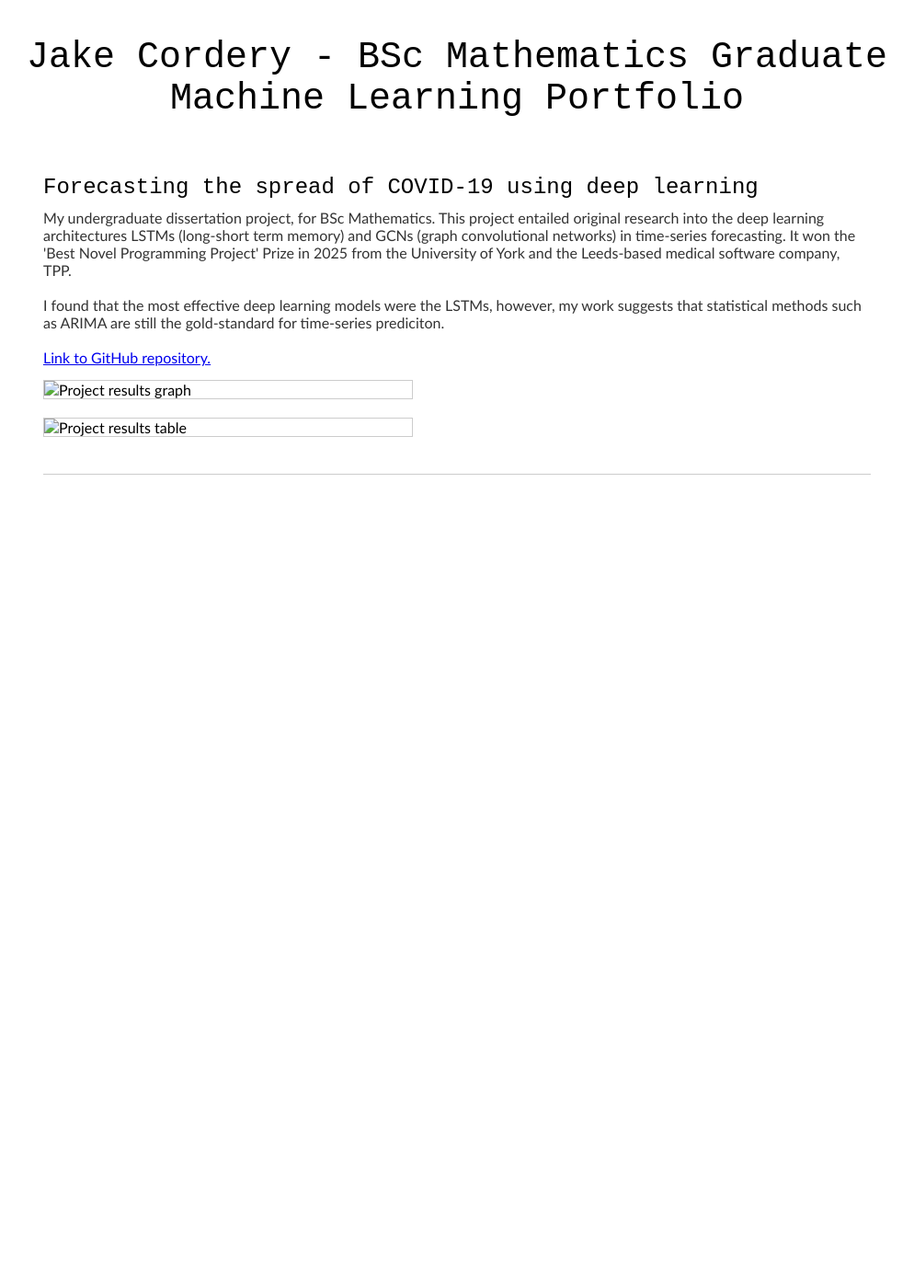
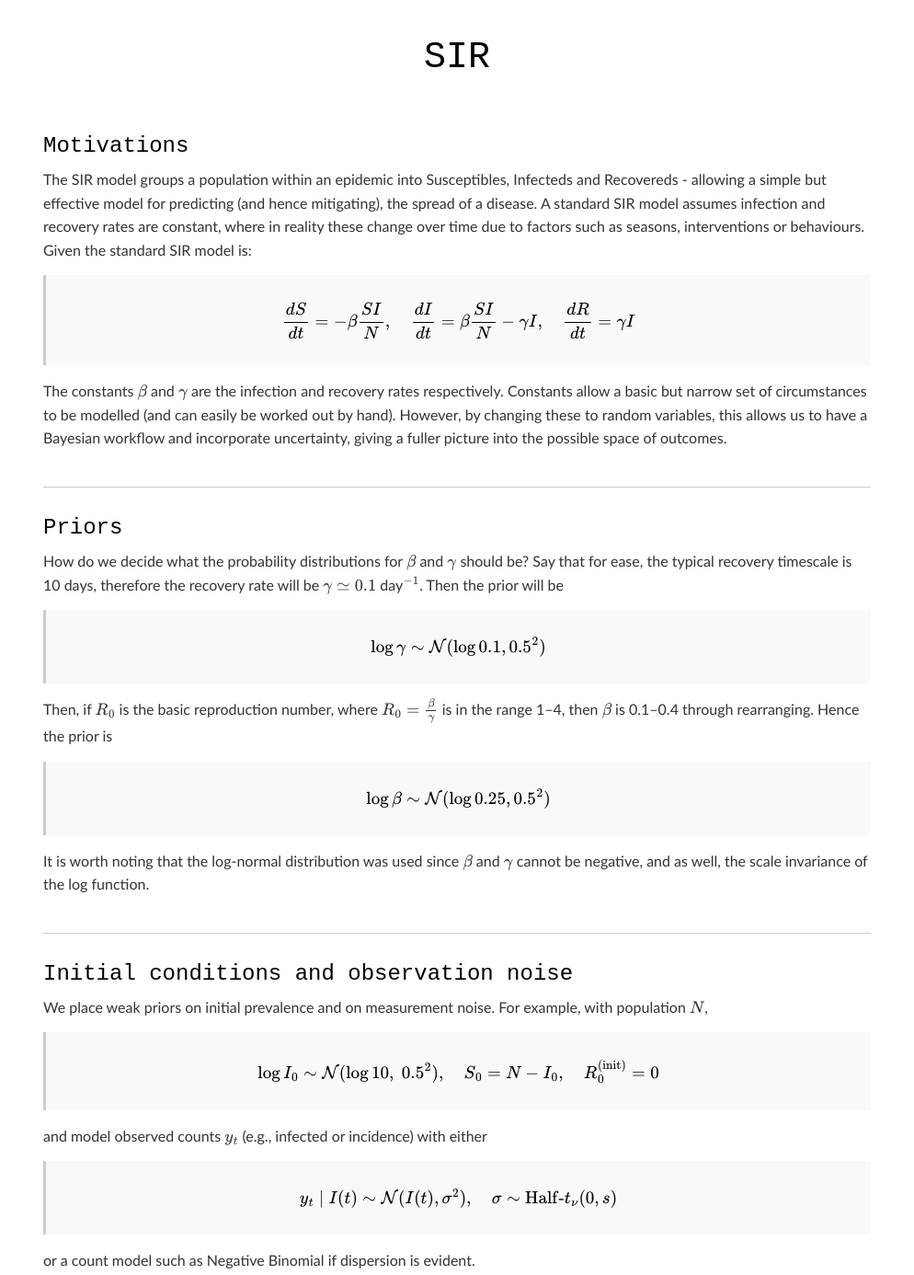
Before and after one commit to JIC1444/JIC1444.github.io, a plain HTML site: page scientific-programming-julia/index.html in a window 1280 px wide. Shown: the whole page at 92% size, without its empty margins (143-1137 px from the left). Before the commit the page ends 800 px from the top, so only its background shows below. Drawn offline with nearby package versions, Linux system fonts and the light colour scheme.

Commit message:
Julia Update

```diff
--- a/scientific-programming-julia/index.html
+++ b/scientific-programming-julia/index.html
@@ -39,14 +39,16 @@
             font-size: 1rem;
             color: #333;
             margin-bottom: 15px;
+            line-height: 1.6;
         }
 
-        .project img {
-            width: 100%;
-            max-width: 400px;
-            display: block;
-            margin-bottom: 20px;
-            border: 1px solid #ccc;
+        .equation {
+            font-family: "Courier New", Courier, monospace;
+            background: #f9f9f9;
+            padding: 10px;
+            border-left: 3px solid #ccc;
+            margin: 15px 0;
+            overflow-x: auto;
         }
 
         hr {
@@ -55,34 +57,89 @@
             border-top: 1px solid #ccc;
         }
     </style>
+    <!-- MathJax for equations -->
+    <script src="https://polyfill.io/v3/polyfill.min.js?features=es6"></script>
+    <script id="MathJax-script" async
+        src="https://cdn.jsdelivr.net/npm/mathjax@3/es5/tex-mml-chtml.js">
+    </script>
 </head>
 <body>
+    <header>SIR</header>
 
-    <header>
-        Jake Cordery - BSc Mathematics Graduate<br>Machine Learning Portfolio
-    </header>
     <section>
+        <div class="project">
+            <div class="project-title">Motivations</div>
+            <div class="project-description">
+                The SIR model groups a population within an epidemic into Susceptibles, Infecteds and Recovereds - allowing a simple but effective model for predicting (and hence mitigating), the spread of a disease.
+                A standard SIR model assumes infection and recovery rates are constant, where in reality these change over time due to factors such as seasons, interventions or behaviours.
+                Given the standard SIR model is:
+            </div>
+            <div class="equation">
+                \[
+                \frac{dS}{dt} = - \beta \frac{SI}{N}, \quad
+                \frac{dI}{dt} = \beta \frac{SI}{N} - \gamma I, \quad
+                \frac{dR}{dt} = \gamma I
+                \]
+            </div>
+            <div class="project-description">
+                The constants \(\beta\) and \(\gamma\) are the infection and recovery rates respectively.
+                Constants allow a basic but narrow set of circumstances to be modelled (and can easily be worked out by hand). However, by changing these to random variables, this allows us to have a Bayesian workflow and incorporate uncertainty, giving a fuller picture into the possible space of outcomes.
+            </div>
+        </div>
 
-        <!-- Project 2 DISSERTATION-->
-        <div class="project">
-            <div class="project-title">Forecasting the spread of COVID-19 using deep learning</div>
-            <div class="project-description">My undergraduate dissertation project,
-                for BSc Mathematics. This project entailed original research into
-                the deep learning architectures LSTMs (long-short term memory) and
-                GCNs (graph convolutional networks) in time-series forecasting. It
-                won the 'Best Novel Programming Project' Prize in 2025 from the
-                University of York and the Leeds-based medical software company, TPP.
-                <br><br>
-                I found that the most effective deep learning models were the LSTMs,
-                however, my work suggests that statistical methods such as ARIMA
-                are still the gold-standard for time-series prediciton.
-                <br><br>
-                <a href="https://github.com/JIC1444/Forecasting-Covid" target="_blank" rel="noopener noreferrer">Link to GitHub repository.</a>
-            </div>
-            <img src="images/forecasting_covid_results_graph.png" alt="Project results graph"><img src="images/forecasting_covid_results_table.png" alt="Project results table">
-        </div>
         <hr>
 
+        <div class="project">
+            <div class="project-title">Priors</div>
+            <div class="project-description">
+                How do we decide what the probability distributions for \(\beta\) and \(\gamma\) should be? Say that for ease, the typical recovery timescale is 10 days, therefore the recovery rate will be \(\gamma \simeq 0.1\) day\(^{-1}\).
+                Then the prior will be
+            </div>
+            <div class="equation">
+                \[
+                \log \gamma \sim \mathcal{N}(\log 0.1, 0.5^2)
+                \]
+            </div>
+            <div class="project-description">
+                Then, if \(R_0\) is the basic reproduction number, where \(R_0 = \frac{\beta}{\gamma}\) is in the range 1–4, then \(\beta\) is 0.1–0.4 through rearranging. Hence the prior is
+            </div>
+            <div class="equation">
+                \[
+                \log \beta \sim \mathcal{N}(\log 0.25, 0.5^2)
+                \]
+            </div>
+            <div class="project-description">
+                It is worth noting that the log-normal distribution was used since \(\beta\) and \(\gamma\) cannot be negative, and as well, the scale invariance of the log function.
+            </div>
+        </div>
 
+        <hr>
+
+        <div class="project">
+            <div class="project-title">Initial conditions and observation noise</div>
+            <div class="project-description">
+                We place weak priors on initial prevalence and on measurement noise. For example, with population \(N\),
+            </div>
+            <div class="equation">
+                \[
+                \log I_0 \sim \mathcal{N}(\log 10,\;0.5^2), \quad
+                S_0 = N - I_0, \quad
+                R_0^{(\mathrm{init})}=0
+                \]
+            </div>
+            <div class="project-description">
+                and model observed counts \(y_t\) (e.g., infected or incidence) with either
+            </div>
+            <div class="equation">
+                \[
+                y_t \mid I(t) \sim \mathcal{N}(I(t), \sigma^2),
+                \quad \sigma \sim \text{Half-}t_\nu(0, s)
+                \]
+            </div>
+            <div class="project-description">
+                or a count model such as Negative Binomial if dispersion is evident.
+            </div>
+        </div>
+    </section>
 </body>
 </html>
```
